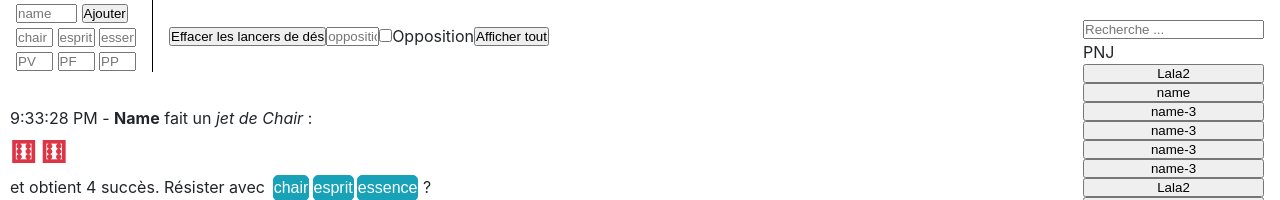
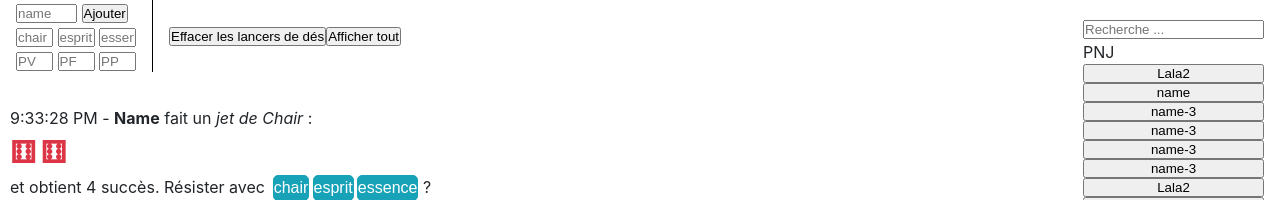
Before and after one commit to ValerianGuivarch/L7R, a Django app: page /mj_interdit_aux_joueurs/ in a window 1280 px wide. Shown: the top 200 px of the page. Run offline with Django 3.2, Linux system fonts and the light colour scheme; data comes from the database, SQL or seed files in the repository.

Commit message:
remove opposition

```diff
--- a/applsr/static/applsr/js/mj.js
+++ b/applsr/static/applsr/js/mj.js
@@ -83,7 +83,6 @@ function actionToStatValue(char, action) {
 }
 /** Ask the server to make a roll for a given character, the character is local which means stats are completly decided on the client side */
 function rollForLocalCharacterAndApplyCosts(c, action, dc /** dés cachés */, parentRollId) {
-    const opposition = parseInt(document.querySelector('#opposition').value);
     let stat = actionToStatValue(c, action);
     const rollAction = new OneStatRollAction(c, action, parentRollId);
     lsrApi.rollForLocalCharacter(c, rollAction).then(updateChat);
--- a/applsr/static/applsr/js/mj.ts
+++ b/applsr/static/applsr/js/mj.ts
@@ -70,8 +70,6 @@ function actionToStatValue(char: LocalCharacterView, action: RollType): number {
 
 /** Ask the server to make a roll for a given character, the character is local which means stats are completly decided on the client side */
 function rollForLocalCharacterAndApplyCosts(c: LocalCharacterView, action: StatBasedRollType, dc: boolean /** dés cachés */, parentRollId: string | undefined) {
-    const opposition = parseInt(document.querySelector<HTMLInputElement>('#opposition')!.value);
-
     let stat: number = actionToStatValue(c, action);
 
     const rollAction = new OneStatRollAction(c, action, parentRollId);
--- a/applsr/templates/applsr/mj.html
+++ b/applsr/templates/applsr/mj.html
@@ -51,9 +51,6 @@
         <div class="misc-menu">
             <button onclick="clearAndUpdateChat()">Effacer les lancers de dés</button>
 
-            <input id="opposition" size="4" type="text" placeholder="opposition">
-            <label class="btn active"><input id="opposition_checked" type="checkbox" autocomplete="off">Opposition</label>
-
             <button onclick="document.body.classList.toggle('compact')">Afficher tout</button>
         </div>
     </div>
```
